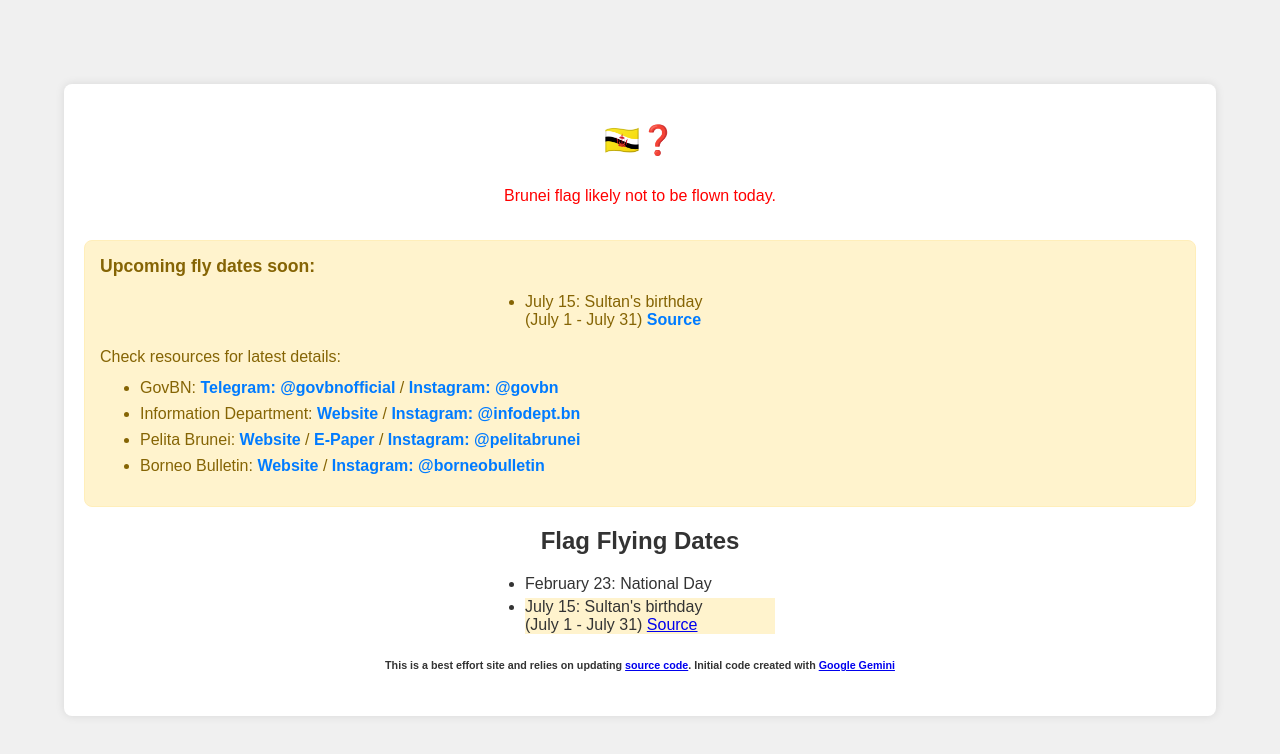
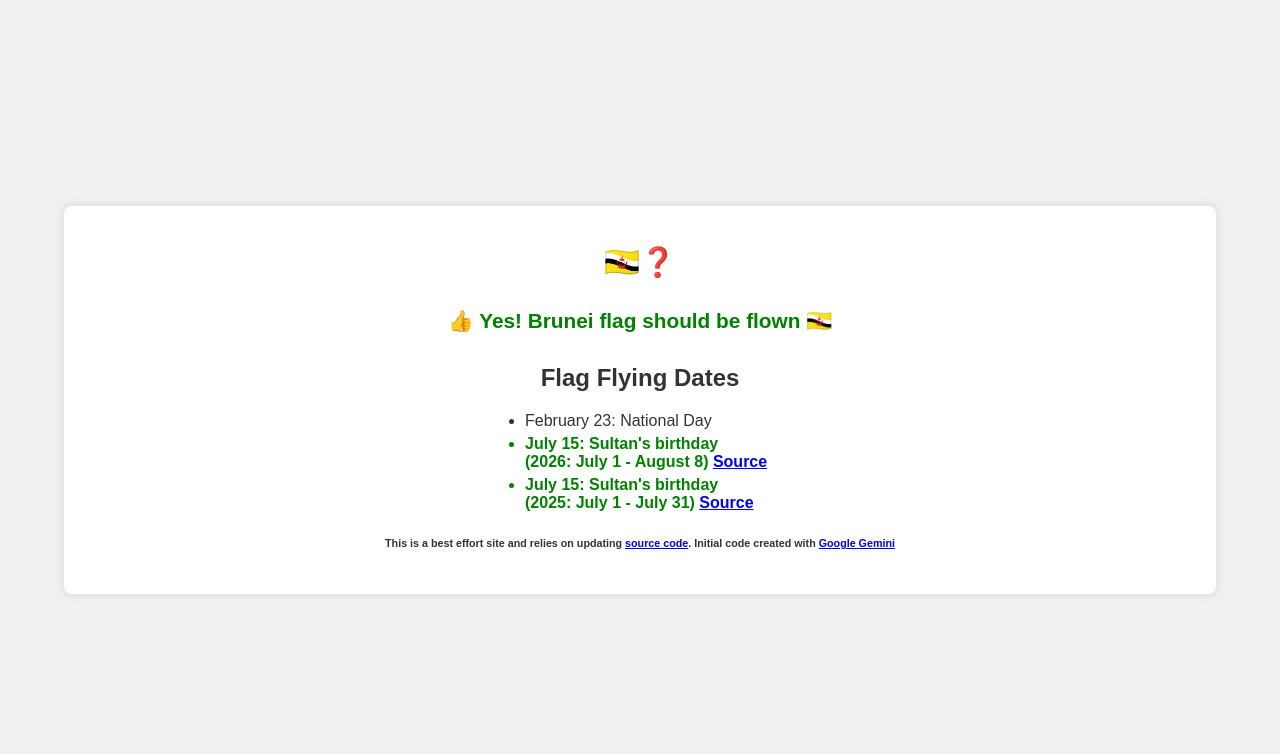
Before and after one commit to thewheat/flagbn, a plain HTML site: page index.html in a window 1280 px wide. Drawn offline with Linux system fonts and the light colour scheme.

Commit message:
Update for 2026

```diff
--- a/index.html
+++ b/index.html
@@ -235,7 +235,7 @@
             for (const date of flyDates) {
                 if(flyReasons.indexOf(date) !== -1) continue;
                 // Create a target date for the current year
-                const targetDate = new Date(currentYear, date.month - 1, date.day);
+                const targetDate = new Date(date.start_year ? date.start_year : currentYear, date.month - 1, date.day);
                 targetDate.setHours(0, 0, 0, 0); // Set to midnight
 
                 const warningStartDate = new Date(targetDate.getTime() - twoWeeksInMs);
@@ -302,7 +302,7 @@
             let str = `${monthNames[date.month - 1]} ${date.day}: ${date.reason}`;
             if (date.start_day && date.start_month && date.start_year &&
                 date.end_day && date.end_month && date.end_year)
-                str += `<BR>(${monthNames[date.start_month - 1]} ${date.start_day} - ${monthNames[date.end_month - 1]} ${date.end_day})`;
+                str += `<BR>(${date.start_year}: ${monthNames[date.start_month - 1]} ${date.start_day} - ${monthNames[date.end_month - 1]} ${date.end_day})`;
             if (date.source)
                 str += ` <a href="${date.source}">Source</a>`;
             return str;
--- a/updates.json
+++ b/updates.json
@@ -1,4 +1,16 @@
 [
+    {
+        "month": 7,
+        "day": 15,
+        "start_year": 2026,
+        "start_month": 7,
+        "start_day": 1,
+        "end_year": 2026,
+        "end_month": 8,
+        "end_day": 8,
+        "reason": "Sultan's birthday",
+        "source": "https://www.instagram.com/p/DaP8uSHzvg7/"
+    },
     {
         "month": 7,
         "day": 15,
```
